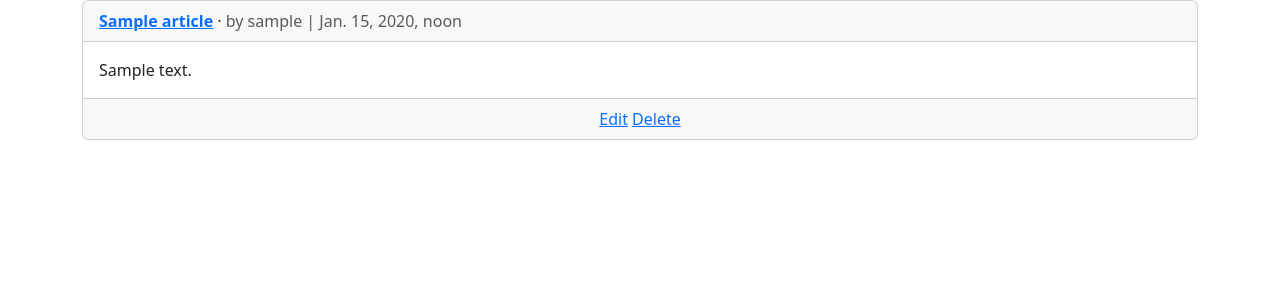
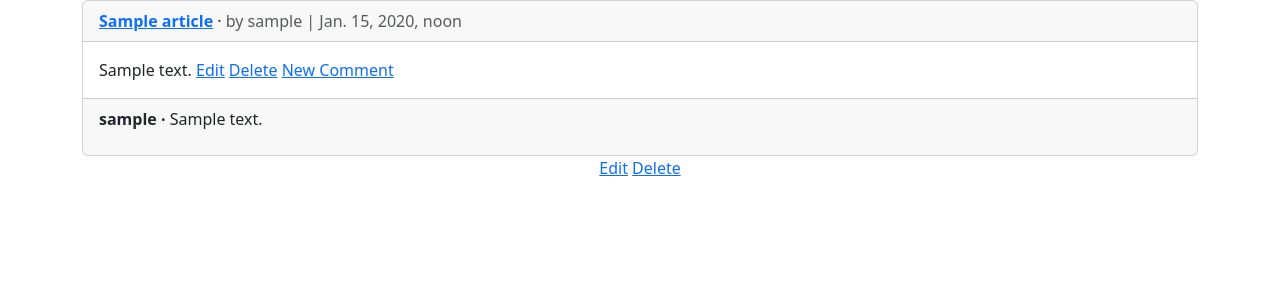
Before and after one commit to LucianPirjol/news, a Django app: page /articles/ in a window 1280 px wide. Shown: the part 56-356 px from the top of the page. Run offline with Django 4.2, Linux system fonts and the light colour scheme; a user stored in the database is signed in; tables that the repository leaves empty hold one stand-in row (values such as "Sample post").

Commit message:
comments app

```diff
--- a/articles/models.py
+++ b/articles/models.py
@@ -17,3 +17,18 @@ class Article(models.Model):
 
     def get_absolute_url(self):
         return reverse("article_detail", kwargs={"pk": self.pk})
+
+
+class Comment(models.Model):
+    article = models.ForeignKey(Article, on_delete=models.CASCADE)
+    comment = models.CharField(max_length=140)
+    author = models.ForeignKey(
+        settings.AUTH_USER_MODEL,
+        on_delete=models.CASCADE,
+    )
+
+    def __str__(self):
+        return self.comment
+
+    def get_absolute_url(self):
+        return reverse("article_list")
--- a/articles/views.py
+++ b/articles/views.py
@@ -1,8 +1,11 @@
 from django.contrib.auth.mixins import LoginRequiredMixin, UserPassesTestMixin
-from django.views.generic import ListView, DetailView  # new
-from django.views.generic.edit import UpdateView, DeleteView, CreateView  # new
-from django.urls import reverse_lazy  # new
+from django.views import View
+from django.views.generic import ListView, DetailView, FormView
+from django.views.generic.detail import SingleObjectMixin
+from django.views.generic.edit import UpdateView, DeleteView, CreateView
+from django.urls import reverse_lazy, reverse
 
+from .forms import CommentForm
 from .models import Article
 
 
@@ -11,9 +14,45 @@ class ArticleListView(LoginRequiredMixin, ListView):
     template_name = "article_list.html"
 
 
-class ArticleDetailView(LoginRequiredMixin, DetailView):  # new
+class CommentGet(DetailView):
     model = Article
     template_name = "article_detail.html"
+
+    def get_context_data(self, **kwargs):
+        context = super().get_context_data(**kwargs)
+        context["form"] = CommentForm()
+        return context
+
+
+class CommentPost(SingleObjectMixin, FormView):  # new
+    model = Article
+    form_class = CommentForm
+    template_name = "article_detail.html"
+
+    def post(self, request, *args, **kwargs):
+        self.object = self.get_object()
+        return super().post(request, *args, **kwargs)
+
+    def form_valid(self, form):
+        comment = form.save(commit=False)
+        comment.article = self.object
+        comment.author = self.request.user
+        comment.save()
+        return super().form_valid(form)
+
+    def get_success_url(self):
+        article = self.object
+        return reverse("article_detail", kwargs={"pk": article.pk})
+
+
+class ArticleDetailView(LoginRequiredMixin, View):  # new
+    def get(self, request, *args, **kwargs):
+        view = CommentGet.as_view()
+        return view(request, *args, **kwargs)
+
+    def post(self, request, *args, **kwargs):
+        view = CommentPost.as_view()
+        return view(request, *args, **kwargs)
 
 
 class ArticleUpdateView(LoginRequiredMixin, UserPassesTestMixin, UpdateView):  # new
--- a/templates/article_list.html
+++ b/templates/article_list.html
@@ -14,7 +14,23 @@
     </div>
     <div class="card-body">
         {{ article.body }}
-    </div>
+        {% if article.author.pk == request.user.pk %}
+        <a href="{% url 'article_edit' article.pk %}">Edit</a>
+        <a href="{% url 'article_delete' article.pk %}">Delete</a>
+        {% endif %}
+        <a href="{{ article.get_absolute_url }}">New Comment</a>
+        </div>
+        <div class="card-footer">
+            {% for comment in article.comment_set.all %}
+            <p>
+                <span class="fw-bold">
+                    {{ comment.author }} &middot;
+                </span>
+                {{ comment }}
+            </p>
+        {% endfor %}
+        </div>
+        </div>
     <div class="card-footer text-center text-muted">
         {% if article.author.pk == request.user.pk %}
         <a href="{% url 'article_edit' article.pk %}">Edit</a>
```
Also changed, not shown: articles/admin.py (+10 -1 lines), articles/forms.py (added, +8 -0 lines), templates/article_detail.html (+16 -2 lines), articles/migrations/0003_comment.py (added).
